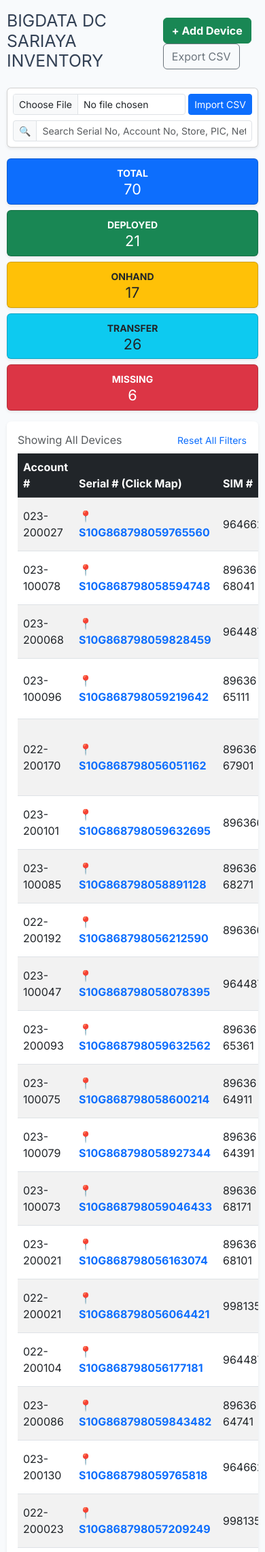
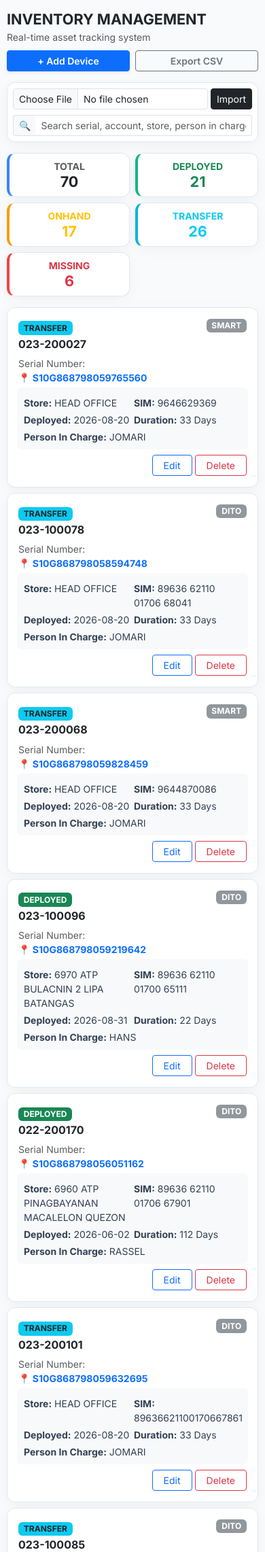
Before and after one commit to xhinrose/bigdata-dc-sariaya-inventory, a Flask app: page /inventory in a window 390 px wide. Shown: the part 57-2340 px from the top of the page at 68% size. Run offline with Flask 3, Linux system fonts and the light colour scheme; a user stored in the database is signed in.

Commit message:
Refactor inventory management page layout and scripts

```diff
--- a/templates/inventory.html
+++ b/templates/inventory.html
@@ -1,131 +1,119 @@
 {% extends 'base.html' %}
 {% block content %}
-<div class="d-flex justify-content-between align-items-center mb-3">
-    <h2>BIGDATA DC SARIAYA INVENTORY</h2>
+
+<!-- HEADER & ACTION BAR -->
+<div class="d-flex flex-column flex-md-row justify-content-between align-items-md-center mb-3 gap-2">
     <div>
+        <h4 class="fw-bold mb-0 text-dark">INVENTORY MANAGEMENT</h4>
+        <small class="text-muted">Real-time asset tracking system</small>
+    </div>
+    <div class="d-flex gap-2">
         {% if current_user.role == 'admin' %}
-        <a href="{{ url_for('add_device') }}" class="btn btn-success fw-bold">+ Add Device</a>
-        <a href="{{ url_for('export_csv') }}" class="btn btn-outline-secondary">Export CSV</a>
+        <a href="{{ url_for('add_device') }}" class="btn btn-primary btn-sm fw-semibold shadow-sm w-100 w-md-auto">+ Add Device</a>
+        <a href="{{ url_for('export_csv') }}" class="btn btn-outline-secondary btn-sm fw-semibold w-100 w-md-auto">Export CSV</a>
         {% endif %}
     </div>
 </div>
 
-<!-- COMPACT ACTION BAR: CSV IMPORT & REAL-TIME SEARCH FILTER -->
-<div class="card p-2 mb-3 shadow-sm bg-white">
+<!-- SEARCH & IMPORT CONTROLS -->
+<div class="glass-card p-2 mb-3">
     <div class="row g-2 align-items-center">
         {% if current_user.role == 'admin' %}
-        <!-- Compact CSV Upload Form -->
-        <div class="col-md-6">
-            <form action="{{ url_for('import_csv') }}" method="POST" enctype="multipart/form-data" class="d-flex align-items-center gap-1">
+        <div class="col-12 col-md-5">
+            <form action="{{ url_for('import_csv') }}" method="POST" enctype="multipart/form-data" class="d-flex gap-1">
                 <input type="file" name="csv_file" class="form-control form-control-sm" accept=".csv" required>
-                <button type="submit" class="btn btn-sm btn-primary text-nowrap">Import CSV</button>
+                <button type="submit" class="btn btn-sm btn-dark text-nowrap">Import</button>
             </form>
         </div>
         {% endif %}
 
-        <!-- Real-Time Search Filter -->
-        <div class="{% if current_user.role == 'admin' %}col-md-6{% else %}col-md-12{% endif %}">
+        <div class="col-12 {% if current_user.role == 'admin' %}col-md-7{% else %}col-md-12{% endif %}">
             <div class="input-group input-group-sm">
-                <span class="input-group-text bg-light">🔍</span>
-                <input type="text" id="searchInput" onkeyup="filterTable()" class="form-control" placeholder="Search Serial No, Account No, Store, PIC, Network...">
+                <span class="input-group-text bg-light border-end-0">🔍</span>
+                <input type="text" id="searchInput" onkeyup="filterTable()" class="form-control border-start-0" placeholder="Search serial, account, store, person in charge...">
             </div>
         </div>
     </div>
 </div>
 
-<!-- TOP STATUS COUNTER CARDS -->
+<!-- TOP STATUS COUNTERS (MOBILE SCROLLABLE / DESKTOP GRID) -->
 <div class="row g-2 mb-3">
-    <div class="col-md">
-        <div class="card bg-primary text-white shadow-sm text-center filter-card" onclick="filterStatus('ALL')" style="cursor: pointer;">
-            <div class="card-body py-2">
-                <small class="fw-bold">TOTAL</small>
-                <h4 class="mb-0">{{ counts.TOTAL }}</h4>
+    <div class="col-6 col-md">
+        <div class="glass-card p-2 text-center" onclick="filterStatus('ALL')" style="cursor: pointer; border-left: 4px solid #3b82f6;">
+            <small class="text-muted fw-bold d-block">TOTAL</small>
+            <h4 class="mb-0 fw-bold text-dark">{{ counts.TOTAL }}</h4>
         </div>
     </div>
-    </div>
-    <div class="col-md">
-        <div class="card bg-success text-white shadow-sm text-center filter-card" onclick="filterStatus('DEPLOYED')" style="cursor: pointer;">
-            <div class="card-body py-2">
-                <small class="fw-bold">DEPLOYED</small>
-                <h4 class="mb-0">{{ counts.DEPLOYED }}</h4>
+    <div class="col-6 col-md">
+        <div class="glass-card p-2 text-center" onclick="filterStatus('DEPLOYED')" style="cursor: pointer; border-left: 4px solid #10b981;">
+            <small class="text-success fw-bold d-block">DEPLOYED</small>
+            <h4 class="mb-0 fw-bold text-success">{{ counts.DEPLOYED }}</h4>
         </div>
     </div>
-    </div>
-    <div class="col-md">
-        <div class="card bg-warning text-dark shadow-sm text-center filter-card" onclick="filterStatus('ONHAND')" style="cursor: pointer;">
-            <div class="card-body py-2">
-                <small class="fw-bold">ONHAND</small>
-                <h4 class="mb-0">{{ counts.ONHAND }}</h4>
+    <div class="col-6 col-md">
+        <div class="glass-card p-2 text-center" onclick="filterStatus('ONHAND')" style="cursor: pointer; border-left: 4px solid #f59e0b;">
+            <small class="text-warning fw-bold d-block">ONHAND</small>
+            <h4 class="mb-0 fw-bold text-warning">{{ counts.ONHAND }}</h4>
         </div>
     </div>
-    </div>
-    <div class="col-md">
-        <div class="card bg-info text-dark shadow-sm text-center filter-card" onclick="filterStatus('TRANSFER')" style="cursor: pointer;">
-            <div class="card-body py-2">
-                <small class="fw-bold">TRANSFER</small>
-                <h4 class="mb-0">{{ counts.TRANSFER }}</h4>
+    <div class="col-6 col-md">
+        <div class="glass-card p-2 text-center" onclick="filterStatus('TRANSFER')" style="cursor: pointer; border-left: 4px solid #06b6d4;">
+            <small class="text-info fw-bold d-block">TRANSFER</small>
+            <h4 class="mb-0 fw-bold text-info">{{ counts.TRANSFER }}</h4>
         </div>
     </div>
-    </div>
-    <div class="col-md">
-        <div class="card bg-danger text-white shadow-sm text-center filter-card" onclick="filterStatus('MISSING')" style="cursor: pointer;">
-            <div class="card-body py-2">
-                <small class="fw-bold">MISSING</small>
-                <h4 class="mb-0">{{ counts.MISSING }}</h4>
-            </div>
+    <div class="col-6 col-md">
+        <div class="glass-card p-2 text-center" onclick="filterStatus('MISSING')" style="cursor: pointer; border-left: 4px solid #ef4444;">
+            <small class="text-danger fw-bold d-block">MISSING</small>
+            <h4 class="mb-0 fw-bold text-danger">{{ counts.MISSING }}</h4>
         </div>
     </div>
 </div>
 
-<!-- INVENTORY TABLE -->
-<div class="table-responsive bg-white p-3 shadow-sm rounded">
+<!-- DESKTOP TABLE VIEW (HIDDEN ON SMALL MOBILE SCREENS) -->
+<div class="d-none d-md-block glass-card p-3">
     <div class="d-flex justify-content-between align-items-center mb-2">
-        <h6 class="mb-0 text-muted" id="tableTitle">Showing All Devices</h6>
-        <button class="btn btn-sm btn-link text-decoration-none p-0" onclick="resetFilters()">Reset All Filters</button>
+        <span class="badge bg-light text-dark border" id="tableTitle">Showing All Devices</span>
+        <button class="btn btn-sm btn-link text-decoration-none p-0" onclick="resetFilters()">Reset Filters</button>
     </div>
-    <table class="table table-striped table-hover align-middle" id="inventoryTable">
-        <thead class="table-dark">
+    <div class="table-responsive">
+        <table class="table table-hover align-middle mb-0" id="inventoryTable">
+            <thead class="table-light small text-uppercase">
                 <tr>
                     <th>Account #</th>
-                <th>Serial # (Click Map)</th>
+                    <th>Serial #</th>
                     <th>SIM #</th>
                     <th>Network</th>
                     <th>Status</th>
                     <th>Store Code/Name</th>
-                <th>Lat, Long</th>
-                <th>Date Deployed</th>
+                    <th>Deployed Date</th>
                     <th>Duration</th>
-                <th>Remarks</th>
-                <th>Person in Charge</th>
                     <th>Actions</th>
                 </tr>
             </thead>
             <tbody>
                 {% for dev in devices %}
-            <tr data-status="{{ dev.status }}">
-                <td>{{ dev.account_number }}</td>
+                <tr data-status="{{ dev.status }}" class="device-row">
+                    <td class="fw-semibold">{{ dev.account_number }}</td>
                     <td>
-                    <a href="{{ url_for('history_map', serial_number=dev.serial_number) }}" class="fw-bold text-decoration-none">
+                        <a href="{{ url_for('history_map', serial_number=dev.serial_number) }}" class="text-decoration-none fw-bold">
                             📍 {{ dev.serial_number }}
                         </a>
                     </td>
                     <td>{{ dev.sim_number or 'N/A' }}</td>
-                <td><span class="badge bg-secondary">{{ dev.network or 'N/A' }}</span></td>
+                    <td><span class="badge bg-secondary opacity-75">{{ dev.network or 'N/A' }}</span></td>
                     <td>
-                    <span class="badge status-badge {% if dev.status == 'DEPLOYED' %}bg-success{% elif dev.status == 'MISSING' %}bg-danger{% elif dev.status == 'TRANSFER' %}bg-info text-dark{% else %}bg-warning text-dark{% endif %}">
+                        <span class="badge {% if dev.status == 'DEPLOYED' %}bg-success{% elif dev.status == 'MISSING' %}bg-danger{% elif dev.status == 'TRANSFER' %}bg-info text-dark{% else %}bg-warning text-dark{% endif %}">
                             {{ dev.status }}
                         </span>
                     </td>
                     <td>{{ dev.store_code_name or 'N/A' }}</td>
-                <td>{% if dev.latitude %}{{ dev.latitude }}, {{ dev.longitude }}{% else %}N/A{% endif %}</td>
                     <td>{{ dev.date_deployed or 'N/A' }}</td>
-                <td><strong>{{ dev.duration_days }} Days</strong></td>
-                <td>{{ dev.remarks or 'N/A' }}</td>
-                <td>{{ dev.person_in_charge or 'N/A' }}</td>
+                    <td><small class="fw-bold">{{ dev.duration_days }} Days</small></td>
                     <td>
-                    <a href="{{ url_for('edit_device', id=dev.id) }}" class="btn btn-sm btn-primary">Edit</a>
+                        <a href="{{ url_for('edit_device', id=dev.id) }}" class="btn btn-sm btn-outline-primary py-0">Edit</a>
                         {% if current_user.role == 'admin' %}
-                    <a href="{{ url_for('delete_device', id=dev.id) }}" class="btn btn-sm btn-danger" onclick="return confirm('Delete record?')">Del</a>
+                        <a href="{{ url_for('delete_device', id=dev.id) }}" class="btn btn-sm btn-outline-danger py-0" onclick="return confirm('Delete record?')">Del</a>
                         {% endif %}
                     </td>
                 </tr>
@@ -133,6 +121,47 @@
             </tbody>
         </table>
     </div>
+</div>
+
+<!-- MOBILE CARD VIEW (VISIBLE ONLY ON MOBILE DEVICES) -->
+<div class="d-md-none" id="mobileCardsContainer">
+    {% for dev in devices %}
+    <div class="glass-card p-3 mb-2 device-card" data-status="{{ dev.status }}">
+        <div class="d-flex justify-content-between align-items-start mb-2">
+            <div>
+                <span class="badge {% if dev.status == 'DEPLOYED' %}bg-success{% elif dev.status == 'MISSING' %}bg-danger{% elif dev.status == 'TRANSFER' %}bg-info text-dark{% else %}bg-warning text-dark{% endif %} mb-1">
+                    {{ dev.status }}
+                </span>
+                <h6 class="fw-bold mb-0 text-dark">{{ dev.account_number }}</h6>
+            </div>
+            <span class="badge bg-secondary opacity-75">{{ dev.network or 'N/A' }}</span>
+        </div>
+
+        <div class="small mb-2">
+            <div class="text-muted">Serial Number:</div>
+            <a href="{{ url_for('history_map', serial_number=dev.serial_number) }}" class="fw-bold text-decoration-none d-block text-truncate">
+                📍 {{ dev.serial_number }}
+            </a>
+        </div>
+
+        <div class="row g-1 small mb-2 bg-light p-2 rounded">
+            <div class="col-6"><strong>Store:</strong> {{ dev.store_code_name or 'N/A' }}</div>
+            <div class="col-6"><strong>SIM:</strong> {{ dev.sim_number or 'N/A' }}</div>
+            <div class="col-6"><strong>Deployed:</strong> {{ dev.date_deployed or 'N/A' }}</div>
+            <div class="col-6"><strong>Duration:</strong> {{ dev.duration_days }} Days</div>
+            <div class="col-12 mt-1"><strong>Person In Charge:</strong> {{ dev.person_in_charge or 'N/A' }}</div>
+        </div>
+
+        <div class="d-flex justify-content-end gap-1">
+            <a href="{{ url_for('edit_device', id=dev.id) }}" class="btn btn-sm btn-outline-primary py-1 px-3">Edit</a>
+            {% if current_user.role == 'admin' %}
+            <a href="{{ url_for('delete_device', id=dev.id) }}" class="btn btn-sm btn-outline-danger py-1 px-3" onclick="return confirm('Delete record?')">Delete</a>
+            {% endif %}
+        </div>
+    </div>
+    {% endfor %}
+</div>
+
 {% endblock %}
 
 {% block scripts %}
@@ -146,27 +175,25 @@ function filterStatus(status) {
 
 function filterTable() {
     const searchInput = document.getElementById('searchInput').value.toLowerCase();
-    const rows = document.querySelectorAll('#inventoryTable tbody tr');
-    const tableTitle = document.getElementById('tableTitle');
 
-    if (currentStatusFilter === 'ALL') {
-        tableTitle.innerText = searchInput ? `Search results for: "${searchInput}"` : "Showing All Devices";
-    } else {
-        tableTitle.innerText = `Filtered Status: ${currentStatusFilter}` + (searchInput ? ` | Search: "${searchInput}"` : "");
-    }
-
+    // Filter Desktop Rows
+    const rows = document.querySelectorAll('.device-row');
     rows.forEach(row => {
         const rowStatus = row.getAttribute('data-status');
         const rowText = row.innerText.toLowerCase();
-
         const matchesStatus = (currentStatusFilter === 'ALL' || rowStatus === currentStatusFilter);
         const matchesSearch = rowText.includes(searchInput);
+        row.style.display = (matchesStatus && matchesSearch) ? '' : 'none';
+    });
 
-        if (matchesStatus && matchesSearch) {
-            row.style.display = '';
-        } else {
-            row.style.display = 'none';
-        }
+    // Filter Mobile Cards
+    const cards = document.querySelectorAll('.device-card');
+    cards.forEach(card => {
+        const cardStatus = card.getAttribute('data-status');
+        const cardText = card.innerText.toLowerCase();
+        const matchesStatus = (currentStatusFilter === 'ALL' || cardStatus === currentStatusFilter);
+        const matchesSearch = cardText.includes(searchInput);
+        card.style.display = (matchesStatus && matchesSearch) ? '' : 'none';
     });
 }
 
```
Lines whose indentation alone changed are shown as unchanged.
